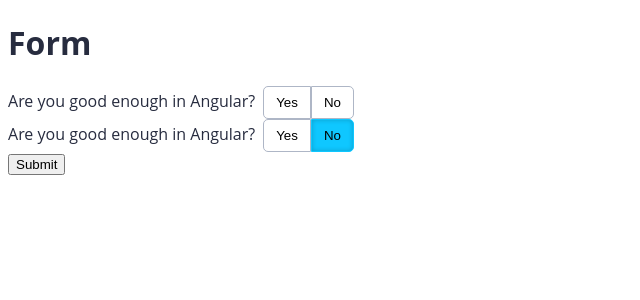
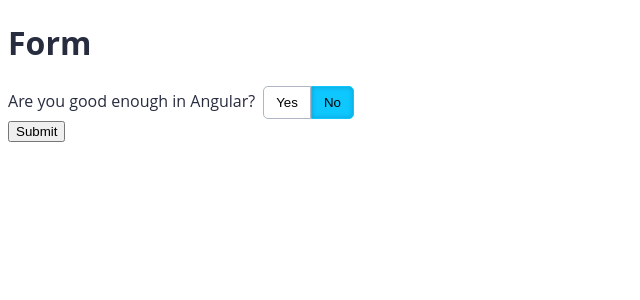
Before and after one commit to glacykm11/angular-componentes-com-acessibilidade, an Angular app: page / in a window 1280 px wide. Shown: the top 300 px of the page, without its empty margins (0-640 px from the left). Built offline with nearby package versions, Linux system fonts and the light colour scheme.

Commit message:
removendo componente duplicado de exemplo

```diff
--- a/src/app/app.component.html
+++ b/src/app/app.component.html
@@ -1,7 +1,5 @@
 <main>
   <h1>Form</h1>
-  <app-yes-no-button-group label="Are you good enough in Angular?">
-  </app-yes-no-button-group>
   <form [formGroup]="form" (ngSubmit)="submit()">
     <app-yes-no-button-group
       formControlName="yesNoAnswer"
```
